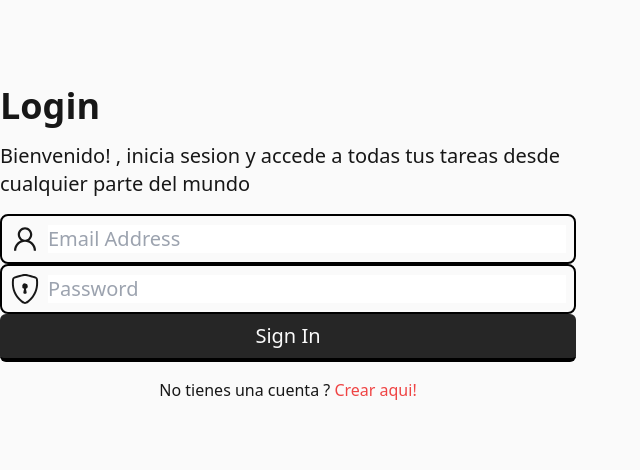
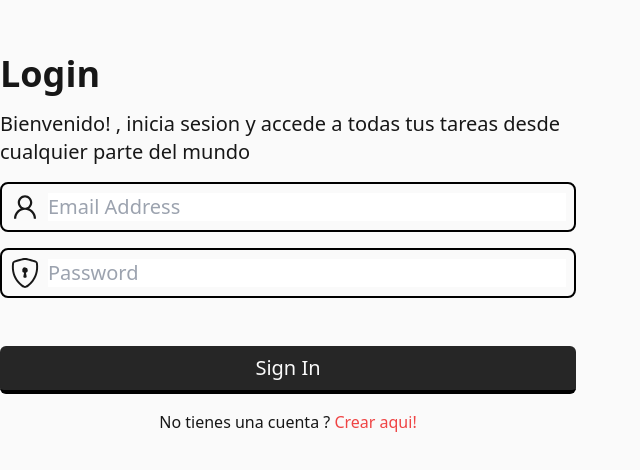
Before and after one commit to Numonu/neotask, a Next.js app: page /login in a window 1280 px wide. Shown: the part 156-626 px from the top of the page, without its empty margins (0-640 px from the left). Built offline with nearby package versions, Linux system fonts and the light colour scheme.

Commit message:
he espaciado los elementos del componente LoginForm

```diff
--- a/src/components/molecules/LoginForm.jsx
+++ b/src/components/molecules/LoginForm.jsx
@@ -6,7 +6,7 @@ import Input from "../atoms/Input";
 export default function LoginForm() {
 	return (
 		<>
-			<form>
+			<form className="flex flex-col gap-4">
 				<Input
 					placeholder="email address"
 					icon={<AiOutlineUser />}
@@ -17,7 +17,7 @@ export default function LoginForm() {
 					icon={<BsShieldLock />}
 					required
 				/>
-				<Button>
+				<Button className="mt-8">
 					Sign In
 				</Button>
 			</form>
--- a/src/components/organisms/LoginForm.jsx
+++ /dev/null
@@ -1,26 +0,0 @@
-import { AiOutlineUser } from "react-icons/ai";
-import { BsShieldLock } from "react-icons/bs";
-import Button from "../atoms/Button";
-import Input from "../atoms/Input";
-
-export default function LoginForm() {
-	return (
-		<>
-			<form>
-				<Input
-					placeholder="email address"
-					icon={<AiOutlineUser />}
-					required
-				/>
-				<Input
-					placeholder="password"
-					icon={<BsShieldLock />}
-					required
-				/>
-				<Button>
-					Sign In
-				</Button>
-			</form>
-		</>
-	);
-}
```
